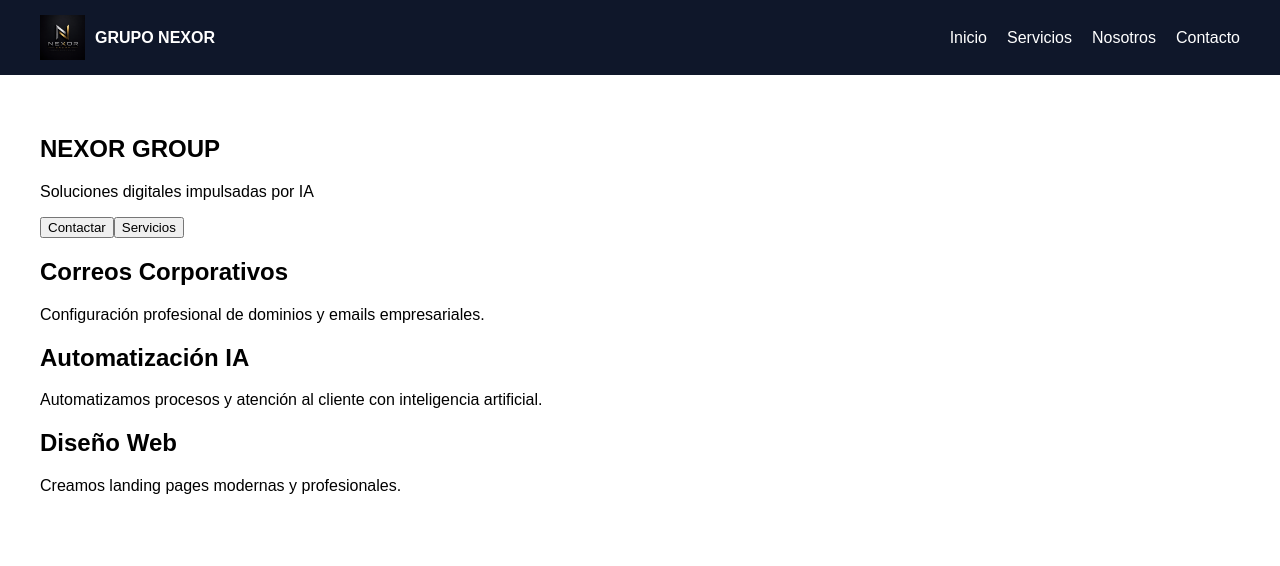
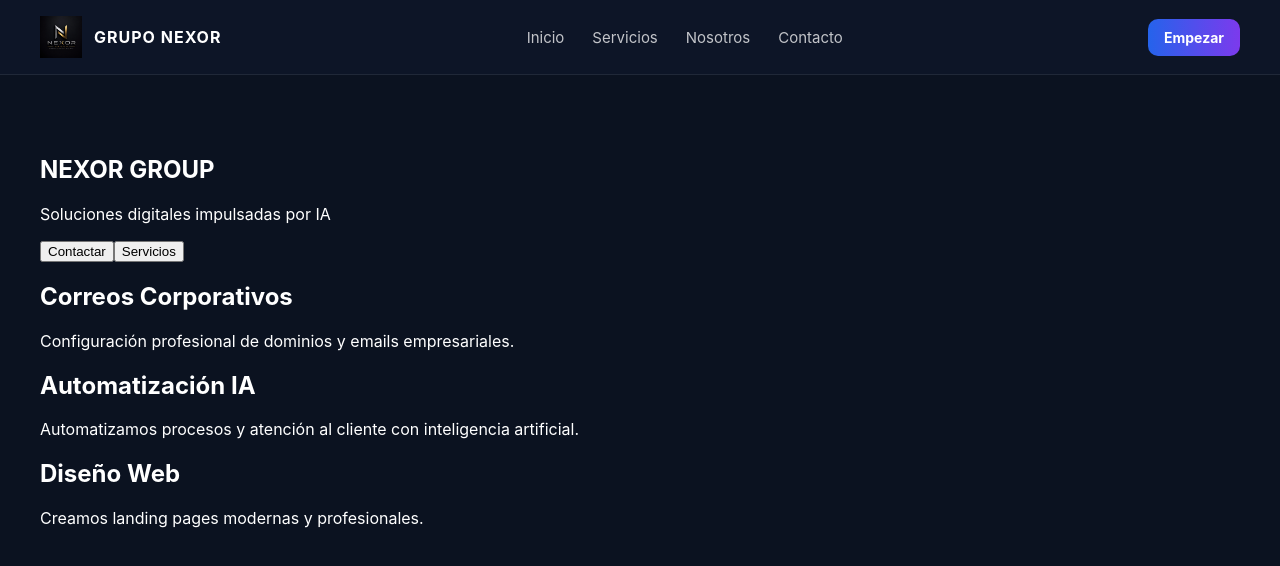
Before and after one commit to josecavallari1987-star/nexor-group, a Next.js app: page / in a window 1280 px wide. Shown: the top 566 px of the page. Built offline with nearby package versions, Linux system fonts and the light colour scheme.

Commit message:
navbar premium

```diff
--- a/app/layout.tsx
+++ b/app/layout.tsx
@@ -5,36 +5,73 @@
 }) {
   return (
     <html lang="es">
-      <body style={{ margin: 0, fontFamily: "Arial, sans-serif" }}>
+      <body style={{ margin: 0, fontFamily: "Inter, Arial, sans-serif", background: "#0b1220" }}>
 
-        {/* NAVBAR */}
+        {/* NAVBAR PREMIUM */}
         <header style={{
+          position: "sticky",
+          top: 0,
+          zIndex: 1000,
           display: "flex",
           justifyContent: "space-between",
           alignItems: "center",
-          padding: "15px 40px",
-          background: "#0f172a",
-          color: "white"
+          padding: "16px 40px",
+          background: "rgba(15, 23, 42, 0.85)",
+          backdropFilter: "blur(10px)",
+          borderBottom: "1px solid rgba(255,255,255,0.08)"
         }}>
 
           {/* LOGO */}
-          <div style={{ display: "flex", alignItems: "center", gap: "10px" }}>
-            <img src="/logo.png" alt="NEXOR" width={45} />
-            <strong>GRUPO NEXOR</strong>
+          <div style={{ display: "flex", alignItems: "center", gap: "12px" }}>
+            <img src="/logo.png" alt="NEXOR" width={42} />
+            <strong style={{ color: "white", letterSpacing: "1px" }}>
+              GRUPO NEXOR
+            </strong>
           </div>
 
           {/* MENU */}
-          <nav style={{ display: "flex", gap: "20px" }}>
-            <a href="#" style={{ color: "white", textDecoration: "none" }}>Inicio</a>
-            <a href="#" style={{ color: "white", textDecoration: "none" }}>Servicios</a>
-            <a href="#" style={{ color: "white", textDecoration: "none" }}>Nosotros</a>
-            <a href="#" style={{ color: "white", textDecoration: "none" }}>Contacto</a>
+          <nav style={{ display: "flex", gap: "28px" }}>
+            {["Inicio", "Servicios", "Nosotros", "Contacto"].map((item) => (
+              <a
+                key={item}
+                href="#"
+                style={{
+                  color: "rgba(255,255,255,0.75)",
+                  textDecoration: "none",
+                  fontSize: "15px",
+                  transition: "0.3s"
+                }}
+                onMouseOver={(e) => (e.currentTarget.style.color = "white")}
+                onMouseOut={(e) => (e.currentTarget.style.color = "rgba(255,255,255,0.75)")}
+              >
+                {item}
+              </a>
+            ))}
           </nav>
+
+          {/* BOTÓN DESTACADO */}
+          <a
+            href="#"
+            style={{
+              background: "linear-gradient(90deg, #2563eb, #7c3aed)",
+              color: "white",
+              padding: "10px 16px",
+              borderRadius: "10px",
+              textDecoration: "none",
+              fontSize: "14px",
+              fontWeight: "bold"
+            }}
+          >
+            Empezar
+          </a>
 
         </header>
 
         {/* CONTENIDO */}
-        <main style={{ padding: "40px" }}>
+        <main style={{
+          padding: "60px 40px",
+          color: "white"
+        }}>
           {children}
         </main>
 
```
